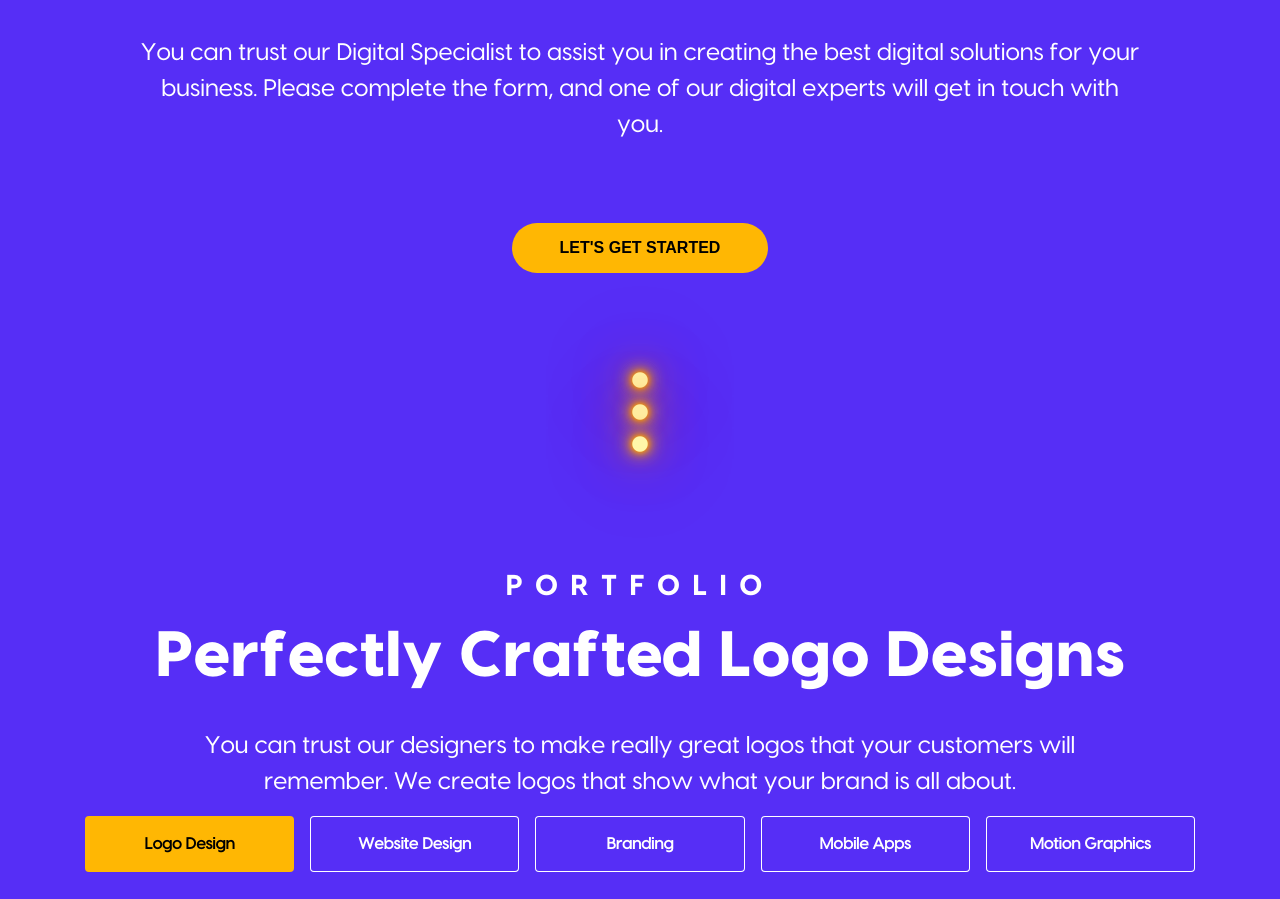
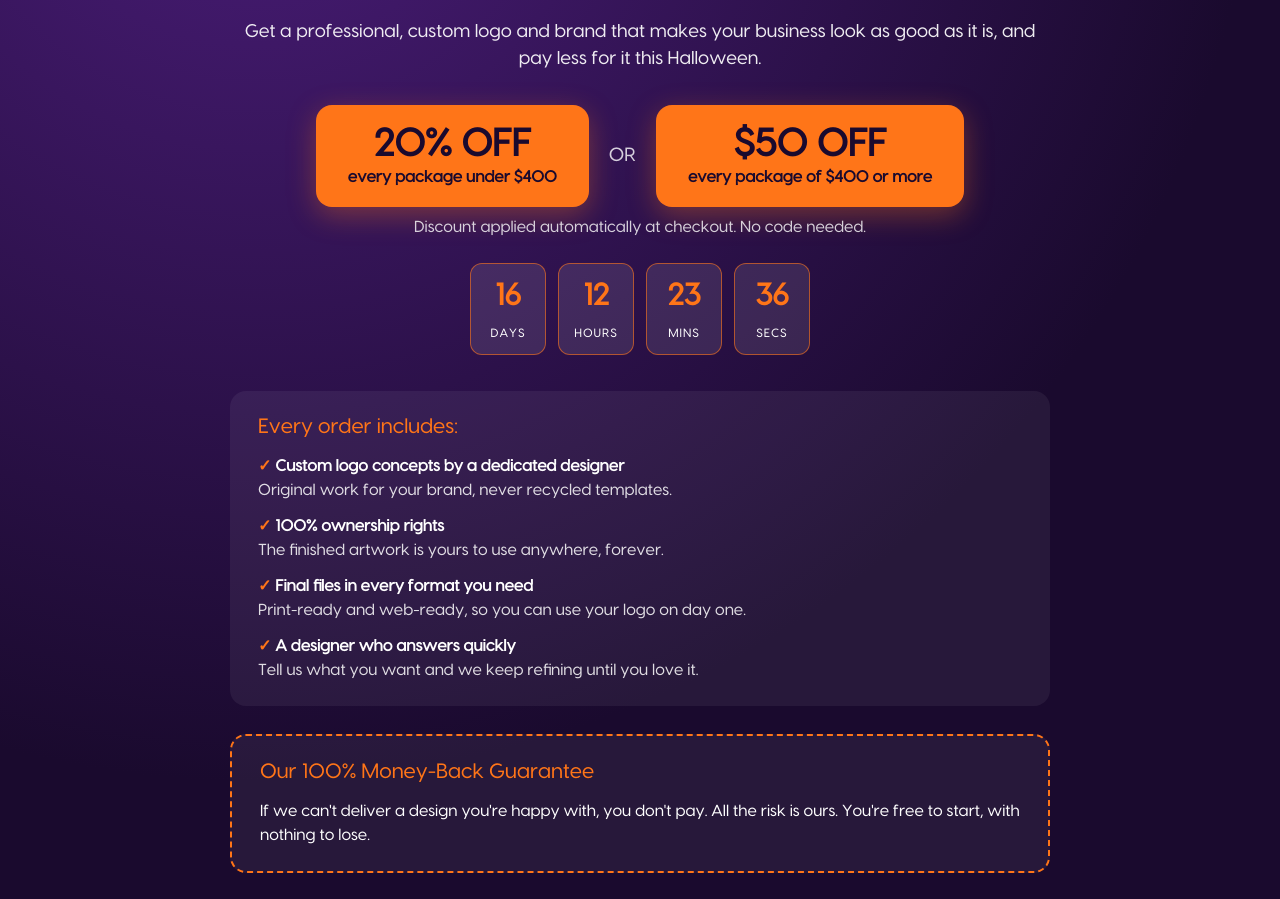
Before and after one commit to bdtmw/AmericanLogoArtist, a Next.js app: page / in a window 1280 px wide. Shown: the part 1020-1919 px from the top of the page. Built offline with nearby package versions, Linux system fonts and the light colour scheme; no server answers; a web font is replaced by a local one.

Commit message:
Halloween offer theme: promo section with countdown, guarantee and CTA; orange accents on pricing
Co-Authored-By: Claude Sonnet 5.5 <noreply@anthropic.com>
Claude-Session: https://claude.ai/code/session_01MMbyBjqiHp2AYqKRT99WP1

```diff
--- /dev/null
+++ b/components/Countdown.tsx
@@ -0,0 +1,24 @@
+'use client';
+
+import { useEffect, useState } from 'react';
+import { promo } from '@/lib/promo';
+
+const pad = (n: number) => String(n).padStart(2, '0');
+
+export default function Countdown() {
+  const [left, setLeft] = useState<number | null>(null);
+  useEffect(() => {
+    const end = new Date(promo.endsAt).getTime();
+    const tick = () => setLeft(Math.max(0, end - Date.now()));
+    tick();
+    const id = setInterval(tick, 1000);
+    return () => clearInterval(id);
+  }, []);
+  if (left === null) return <div className="hw-countdown" aria-hidden="true" style={{ minHeight: 76 }} />;
+  if (left === 0) return <p className="hw-ended">This offer has ended.</p>;
+  const s = Math.floor(left / 1000);
+  const parts: [string, number][] = [['Days', Math.floor(s / 86400)], ['Hours', Math.floor(s / 3600) % 24], ['Mins', Math.floor(s / 60) % 60], ['Secs', s % 60]];
+  return <div className="hw-countdown" role="timer" aria-label="Time left on the Halloween offer">
+    {parts.map(([label, value]) => <div key={label} className="hw-unit"><strong>{pad(value)}</strong><span>{label}</span></div>)}
+  </div>;
+}
--- /dev/null
+++ b/components/sections/SectionHalloween.tsx
@@ -0,0 +1,43 @@
+import Countdown from '@/components/Countdown';
+import { ContactButton } from '@/components/SiteProvider';
+
+const stack = [
+  ['Custom logo concepts by a dedicated designer', 'Original work for your brand, never recycled templates.'],
+  ['100% ownership rights', 'The finished artwork is yours to use anywhere, forever.'],
+  ['Final files in every format you need', 'Print-ready and web-ready, so you can use your logo on day one.'],
+  ['A designer who answers quickly', 'Tell us what you want and we keep refining until you love it.'],
+];
+
+export default function SectionHalloween() {
+  return (
+    <section className="section section--halloween" id="halloween-offer" aria-labelledby="hw-heading">
+      <div className="container">
+        <div className="hw-intro">
+          <p className="hw-kicker">🎃 HALLOWEEN OFFER · ENDS OCT 31</p>
+          <h2 id="hw-heading">Stop Wasting Money on a Logo That Scares Customers Away</h2>
+          <p className="hw-sub">Get a professional, custom logo and brand that makes your business look as good as it is, and pay less for it this Halloween.</p>
+        </div>
+        <div className="hw-deals">
+          <div className="hw-deal"><strong>20% OFF</strong><span>every package under $400</span></div>
+          <div className="hw-plus" aria-hidden="true">or</div>
+          <div className="hw-deal"><strong>$50 OFF</strong><span>every package of $400 or more</span></div>
+        </div>
+        <p className="hw-small">Discount applied automatically at checkout. No code needed.</p>
+        <Countdown />
+        <div className="hw-stack">
+          <h3>Every order includes:</h3>
+          <ul>{stack.map(([title, text]) => <li key={title}><strong>{title}</strong><span>{text}</span></li>)}</ul>
+        </div>
+        <div className="hw-guarantee">
+          <h3>Our 100% Money-Back Guarantee</h3>
+          <p>If we can&apos;t deliver a design you&apos;re happy with, you don&apos;t pay. All the risk is ours. You&apos;re free to start, with nothing to lose.</p>
+        </div>
+        <div className="hw-actions">
+          <a className="theme-btn hw-cta" href="#pricing-packages">See Halloween Prices</a>
+          <ContactButton className="theme-btn hw-cta hw-cta--ghost">Ask a Designer First</ContactButton>
+        </div>
+        <p className="hw-ps"><strong>P.S.</strong> The Halloween prices end at midnight on October 31. After that, packages return to their regular price.</p>
+      </div>
+    </section>
+  );
+}
--- a/components/sections/SectionPackages.tsx
+++ b/components/sections/SectionPackages.tsx
@@ -7,7 +7,7 @@ import { ContactButton, ChatButton, LightboxLink } from '@/components/SiteProvid
 export default function SectionPackages() {
   return (
     <Tabs initial={"logo-design"}>
-    <section className={"section section--packages"} data-color={"4"}>
+    <section className={"section section--packages"} id={"pricing-packages"} data-color={"4"}>
       <div className={"container"}>
         <div className={"section-intro"}>
           <h4>
--- a/content/home.tsx
+++ b/content/home.tsx
@@ -1,5 +1,6 @@
 import SectionCta from '@/components/sections/SectionCta';
 import SectionDots from '@/components/sections/SectionDots';
+import SectionHalloween from '@/components/sections/SectionHalloween';
 import SectionMain from '@/components/sections/SectionMain';
 import SectionPackages from '@/components/sections/SectionPackages';
 import SectionPortfolio from '@/components/sections/SectionPortfolio';
@@ -10,6 +11,7 @@ import SectionWorkflow from '@/components/sections/SectionWorkflow';
 export default function HomeContent() {
   return <>
     <SectionMain />
+    <SectionHalloween />
     <SectionCta />
     <SectionDots />
     <SectionPortfolio />
--- a/content/pricing.tsx
+++ b/content/pricing.tsx
@@ -1,10 +1,12 @@
 import SectionContact from '@/components/sections/SectionContact';
+import SectionHalloween from '@/components/sections/SectionHalloween';
 import SectionInnerMain9 from '@/components/sections/SectionInnerMain9';
 import SectionPackages from '@/components/sections/SectionPackages';
 
 export default function PricingContent() {
   return <>
     <SectionInnerMain9 />
+    <SectionHalloween />
     <SectionPackages />
     <SectionContact />
   </>;
--- /dev/null
+++ b/lib/promo.ts
@@ -0,0 +1,6 @@
+// Halloween offer: ends 31 Oct 2026, 11:59:59 pm US Eastern (EDT, UTC-4).
+export const promo = {
+  name: 'Halloween Offer',
+  endsAt: '2026-11-01T03:59:59Z',
+  tiers: { percent: 20, flat: 50, flatFrom: 400 },
+};
--- a/public/assets/css/next.css
+++ b/public/assets/css/next.css
@@ -127,4 +127,38 @@ button.nav-link, button.chat-btn { background: transparent; border: 0; }
 
 .discount-note { margin: .25rem 0 0; text-align: center; font-size: .95rem; }
 .discount-note del { opacity: .7; }
-.discount-badge { display: inline-block; padding: .1rem .5rem; border-radius: 999px; background: #ffc300; color: #001d3d; font-weight: 700; font-size: .8rem; }
+.discount-badge { display: inline-block; padding: .1rem .5rem; border-radius: 999px; background: #ff7518; color: #1a0a2e; font-weight: 700; font-size: .8rem; }
+
+/* Halloween offer */
+.section--halloween { background: radial-gradient(circle at 20% 0%, #4b1d7a 0%, #1a0a2e 60%); color: #fff; padding: 80px 0; text-align: center; }
+.section--halloween .hw-intro { max-width: 820px; margin: 0 auto 32px; }
+.hw-kicker { color: #ff7518; font-weight: 700; letter-spacing: .12em; margin-bottom: 12px; }
+.section--halloween h2 { color: #fff; font-size: clamp(28px, 5vw, 46px); line-height: 1.15; margin-bottom: 16px; }
+.hw-sub { font-size: 1.15rem; opacity: .92; }
+.hw-deals { display: flex; justify-content: center; align-items: center; gap: 20px; flex-wrap: wrap; margin: 28px 0 8px; }
+.hw-deal { background: #ff7518; color: #1a0a2e; border-radius: 16px; padding: 18px 32px; min-width: 240px; box-shadow: 0 8px 28px rgba(255, 117, 24, .35); }
+.hw-deal strong { display: block; font-size: 2.4rem; line-height: 1.1; }
+.hw-deal span { font-weight: 600; }
+.hw-plus { font-size: 1.2rem; text-transform: uppercase; opacity: .8; }
+.hw-small { opacity: .8; margin-bottom: 24px; }
+.hw-countdown { display: flex; justify-content: center; gap: 12px; margin: 0 auto 36px; }
+.hw-unit { background: rgba(255, 255, 255, .1); border: 1px solid rgba(255, 117, 24, .6); border-radius: 12px; padding: 10px 14px; min-width: 76px; }
+.hw-unit strong { display: block; font-size: 1.9rem; color: #ff7518; font-variant-numeric: tabular-nums; }
+.hw-unit span { font-size: .75rem; text-transform: uppercase; letter-spacing: .08em; }
+.hw-ended { font-weight: 700; color: #ff7518; margin-bottom: 36px; }
+.hw-stack, .hw-guarantee { max-width: 820px; margin: 0 auto 28px; text-align: left; background: rgba(255, 255, 255, .06); border-radius: 16px; padding: 24px 28px; }
+.hw-stack h3, .hw-guarantee h3 { color: #ff7518; font-size: 1.3rem; margin-bottom: 14px; }
+.hw-stack ul { list-style: none; padding: 0; margin: 0; display: grid; gap: 12px; }
+.hw-stack li strong { display: block; }
+.hw-stack li strong::before { content: "✓ "; color: #ff7518; }
+.hw-stack li span { opacity: .85; }
+.hw-guarantee { border: 2px dashed #ff7518; }
+.hw-guarantee p { margin: 0; }
+.hw-actions { display: flex; justify-content: center; gap: 14px; flex-wrap: wrap; margin: 28px 0 18px; }
+.hw-cta { background: #ff7518; color: #1a0a2e; border: 2px solid #ff7518; }
+.hw-cta--ghost { background: transparent; color: #fff; }
+.hw-ps { max-width: 700px; margin: 0 auto; font-size: .95rem; opacity: .85; }
+.section--halloween a:focus-visible, .section--halloween button:focus-visible { outline: 3px solid #fff; outline-offset: 3px; }
+.section--packages .package-card { border-top: 4px solid #ff7518; }
+@media (max-width: 575px) { .hw-unit { min-width: 64px; padding: 8px; } .hw-unit strong { font-size: 1.5rem; } .hw-deal { min-width: 100%; } }
+.discount-badge { white-space: nowrap; }
```
